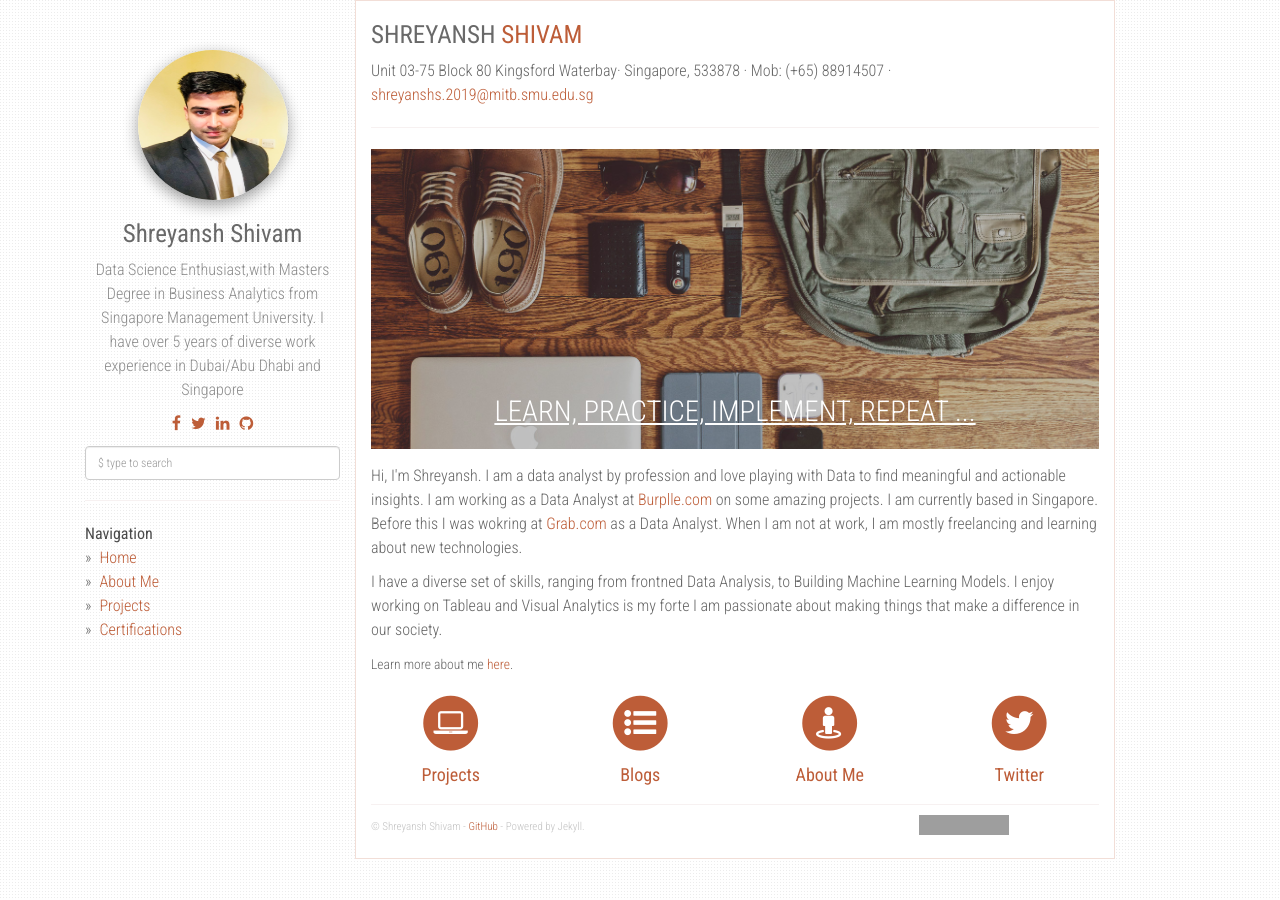
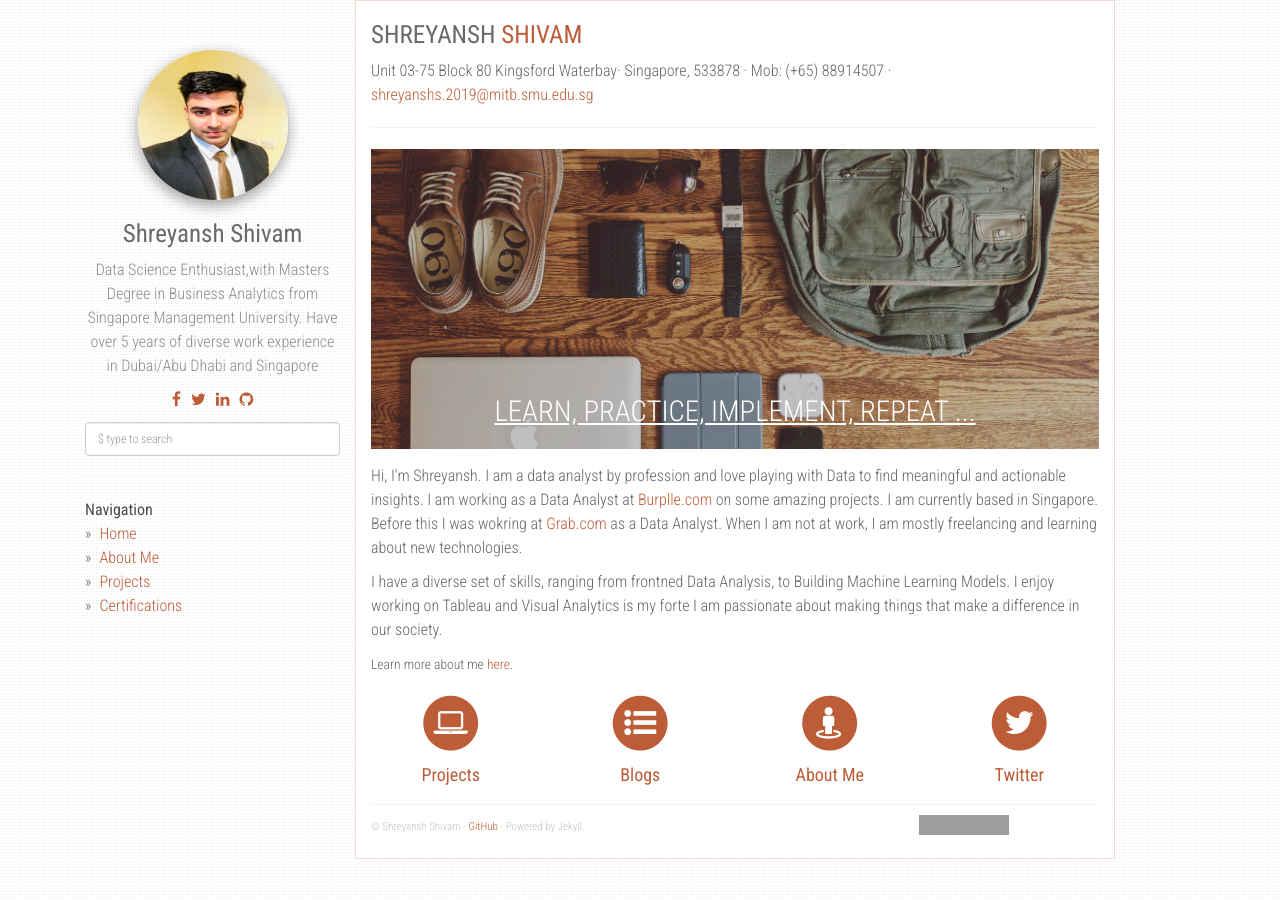
Before and after one commit to shreyanshshivam/shreyansh, a Jekyll site: the page built from index.html, in a window 1280 px wide. Built offline with Jekyll 4.4.1, drawn with Linux system fonts in a browser that asks for light colours; nearby versions of some CDN libraries; grey boxes are pictures that could not be loaded.

```diff
--- a/_config.yml
+++ b/_config.yml
@@ -4,7 +4,7 @@ author: Shreyansh Shivam
 email: shreyanshs.2019@mitb.smu.edu.sg
 phone: (+65) 88914507
 github: https://github.com/shreyanshshivam
-about: Data Science Enthusiast,with Masters Degree in Business Analytics from Singapore Management University. I have over 5 years of diverse work experience in Dubai/Abu Dhabi and Singapore
+about: Data Science Enthusiast,with Masters Degree in Business Analytics from Singapore Management University. Have over 5 years of diverse work experience in Dubai/Abu Dhabi and Singapore
 disqus_shortname: programming
 #google_analytics: UA-31048387-6
 avatar_url: /static/img/me.jpg
```
